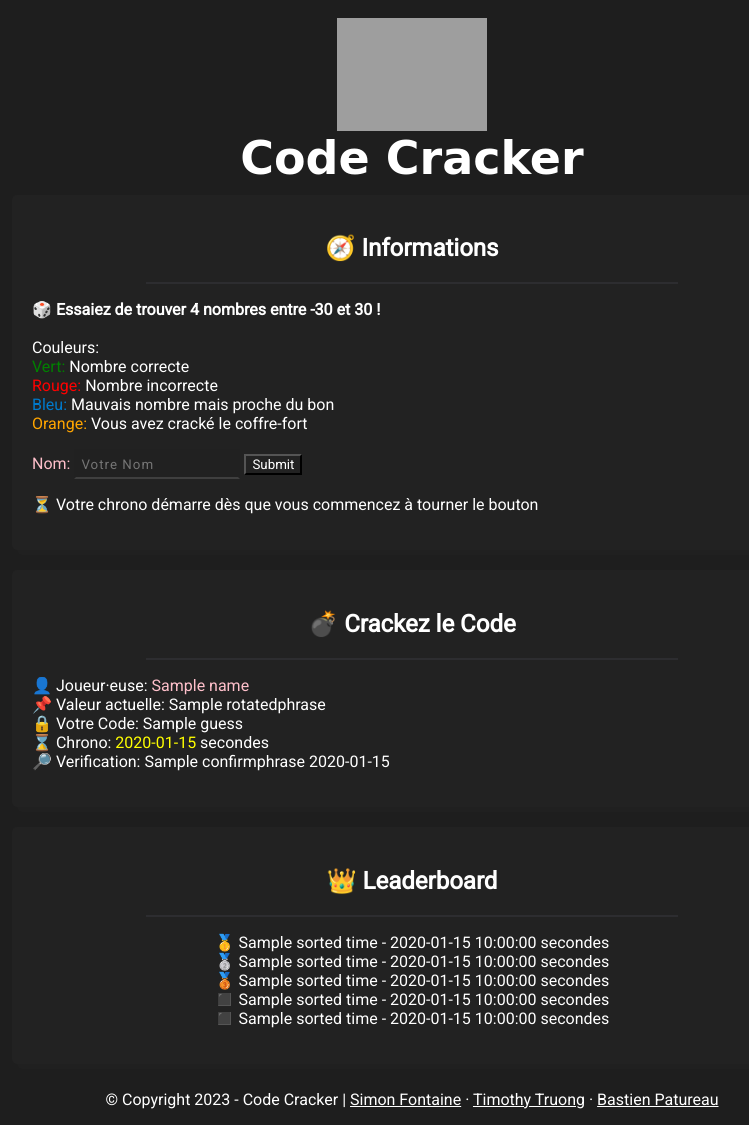
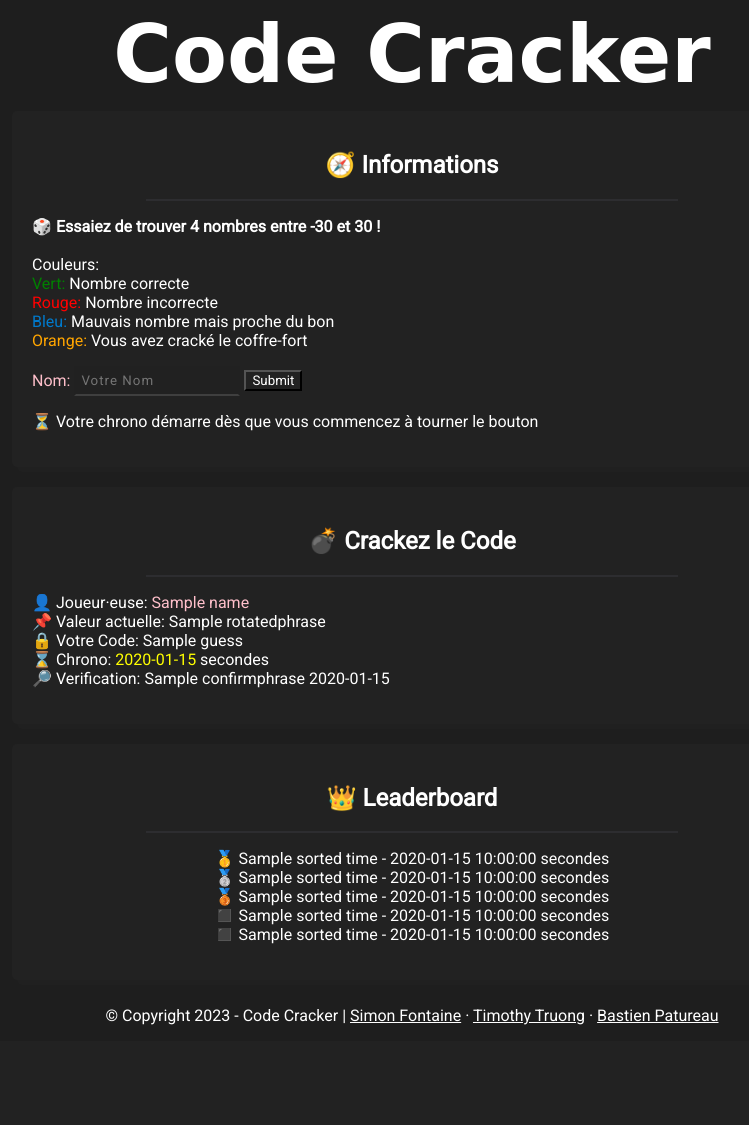
Before and after one commit to Simon-Fontaine/codecracker, a Python web app: template web/templates/index.html in a window 1280 px wide. Shown: the whole page, without its empty margins (228-977 px from the left). After the commit the page ends 1025 px from the top, so only its background shows below. Run offline with Jinja, Linux system fonts and the light colour scheme; the template is opened without the code that fills it: most values are stand-ins (such as "Sample title", 1, 10 or a date in 2020); some web fonts are replaced; grey boxes are pictures that could not be loaded.

Commit message:
updated title font size

```diff
--- a/web/static/index.css
+++ b/web/static/index.css
@@ -35,7 +35,7 @@ body {
 h1 {
   font-family: "Nabla", cursive;
   text-align: center;
-  font-size: 46px;
+  font-size: 80px;
   padding: 0;
   margin: 0;
 }
--- a/web/templates/index.html
+++ b/web/templates/index.html
@@ -9,7 +9,7 @@
   </head>
   <body>
     <div class="flex-container">
-      <img src="{{ url_for('static', filename='logo.png') }}" alt="Logo Code Cracker" />
+      <!-- <img src="{{ url_for('static', filename='logo.png') }}" alt="Logo Code Cracker" /> -->
       <h1>Code Cracker</h1>
       <div>
         <h2>🧭 Informations</h2>
```
